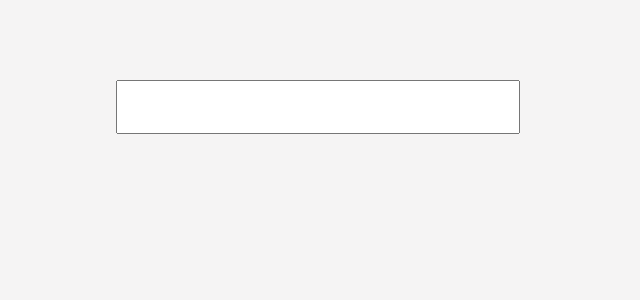
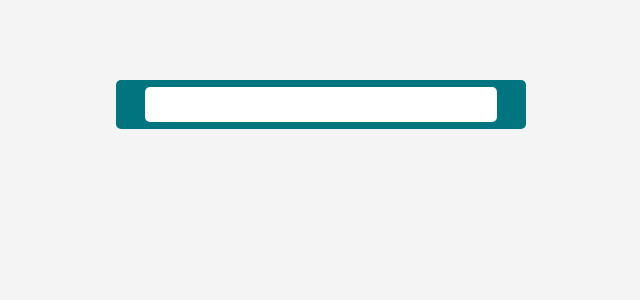
Before and after one commit to vietvd13/To-Do-App, a Vue app: page / in a window 1280 px wide. Shown: the top 300 px of the page, without its empty margins (334-974 px from the left). Built offline with nearby package versions, Linux system fonts and the light colour scheme.

Commit message:
[ToDoApp] Update style ToDoInput

```diff
--- a/src/components/ToDoInput.vue
+++ b/src/components/ToDoInput.vue
@@ -1,5 +1,6 @@
 <template>
   <div>
+    <div class="zone-input">
       <input
         type="text"
         name="Input New Task"
@@ -8,6 +9,7 @@
         v-model="newTask"
         @keyup.enter="addNewTask()"
       >
+    </div>
   </div>
 </template>
 
@@ -38,11 +40,25 @@ export default {
 </script>
 
 <style scoped>
+  .zone-input {
+    width: 100%;
+    height: 100%;
+    overflow: hidden;
+    text-align: center;
+    padding: 7px 15px 7px 15px;
+    background-color: #007580;
+    border-radius: 5px;
+  }
+
  .todo--input {
-    width: 100%;
-    height: 40px;
-    padding: 5px 10px 5px 10px;
-    font-size: 25px;
+    width: 90%;
+    height: 25px;
+    padding: 5px 5px 5px 5px;
+    font-size: 18px;
+    overflow: hidden;
+    margin: 0 auto;
+    border-radius: 5px;
+    border: none;
  }
 
  .todo--input:focus {
```
Lines whose indentation alone changed are shown as unchanged.
